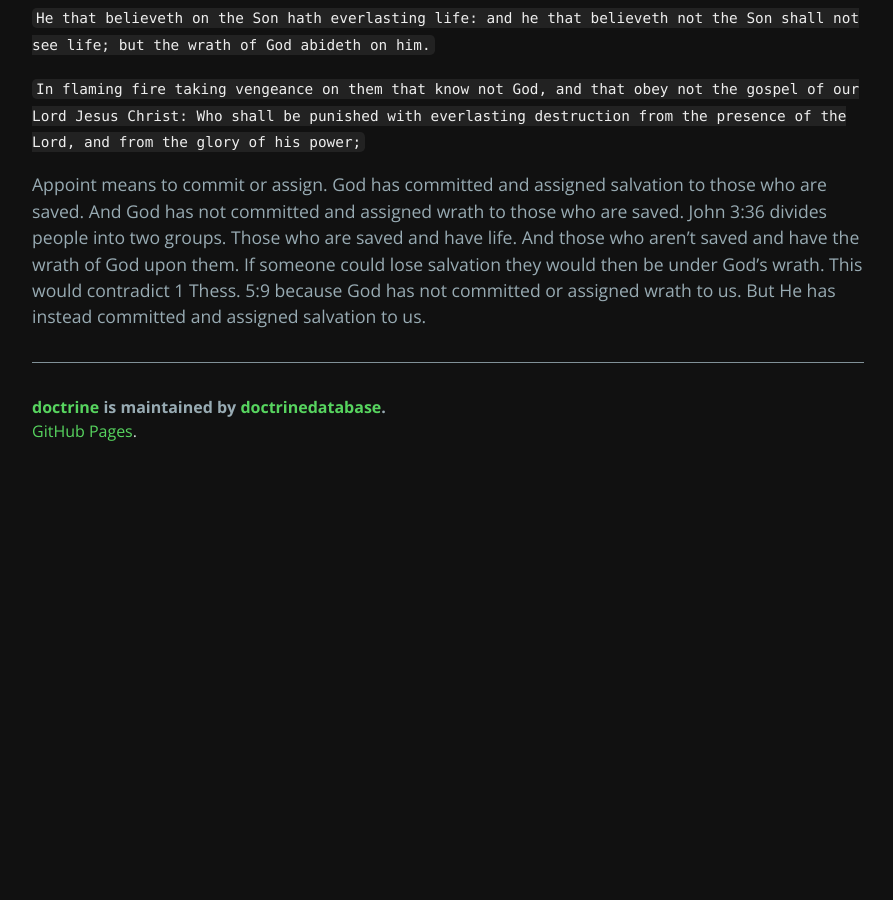
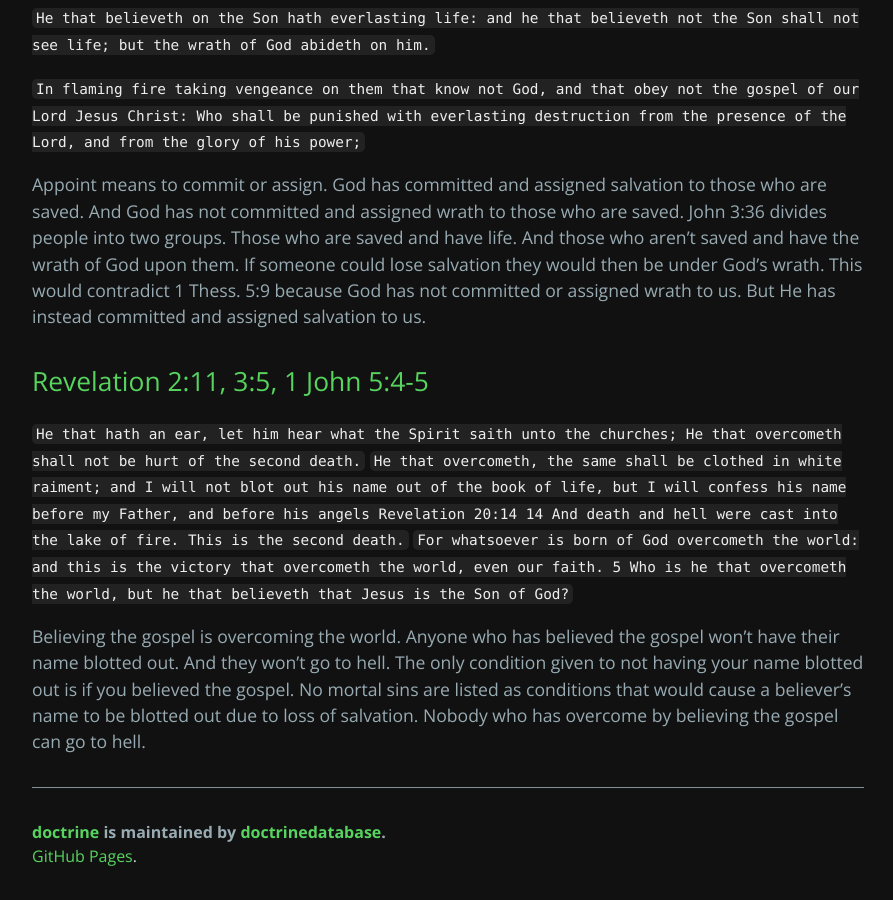
Before and after one commit to doctrinedatabase/doctrine, a Jekyll site: the page built from doctrines/osas.md, in a window 1280 px wide and 900 px high, scrolled down 2440 px. Shown: the whole window, without its empty margins (192-1085 px from the left). Built offline with Jekyll 4.4.1, drawn with Linux system fonts in a browser that asks for light colours; before the commit the page ends 2915 px from its top, so only the background shows below that.

Commit message:
Update osas.md

````diff
--- a/doctrines/osas.md
+++ b/doctrines/osas.md
@@ -56,3 +56,10 @@ For a believer to lose their salvation without contradicting when Hebrews 13:5 s
 ```In flaming fire taking vengeance on them that know not God, and that obey not the gospel of our Lord Jesus Christ:  Who shall be punished with everlasting destruction from the presence of the Lord, and from the glory of his power;```
 
 Appoint means to commit or assign. God has committed and assigned salvation to those who are saved. And God has not committed and assigned wrath to those who are saved. John 3:36 divides people into two groups. Those who are saved and have life. And those who aren't saved and have the wrath of God upon them. If someone could lose salvation they would then be under God's wrath. This would contradict 1 Thess. 5:9 because God has not committed or assigned wrath to us. But He has instead committed and assigned salvation to us.
+
+## Revelation 2:11, 3:5, 1 John 5:4-5
+```He that hath an ear, let him hear what the Spirit saith unto the churches; He that overcometh shall not be hurt of the second death. ```
+```He that overcometh, the same shall be clothed in white raiment; and I will not blot out his name out of the book of life, but I will confess his name before my Father, and before his angels Revelation 20:14 14 And death and hell were cast into the lake of fire. This is the second death.```
+```For whatsoever is born of God overcometh the world: and this is the victory that overcometh the world, even our faith. 5 Who is he that overcometh the world, but he that believeth that Jesus is the Son of God?```
+
+Believing the gospel is overcoming the world. Anyone who has believed the gospel won't have their name blotted out. And they won't go to hell. The only condition given to not having your name blotted out is if you believed the gospel. No mortal sins are listed as conditions that would cause a believer's name to be blotted out due to loss of salvation. Nobody who has overcome by believing the gospel can go to hell.
````
